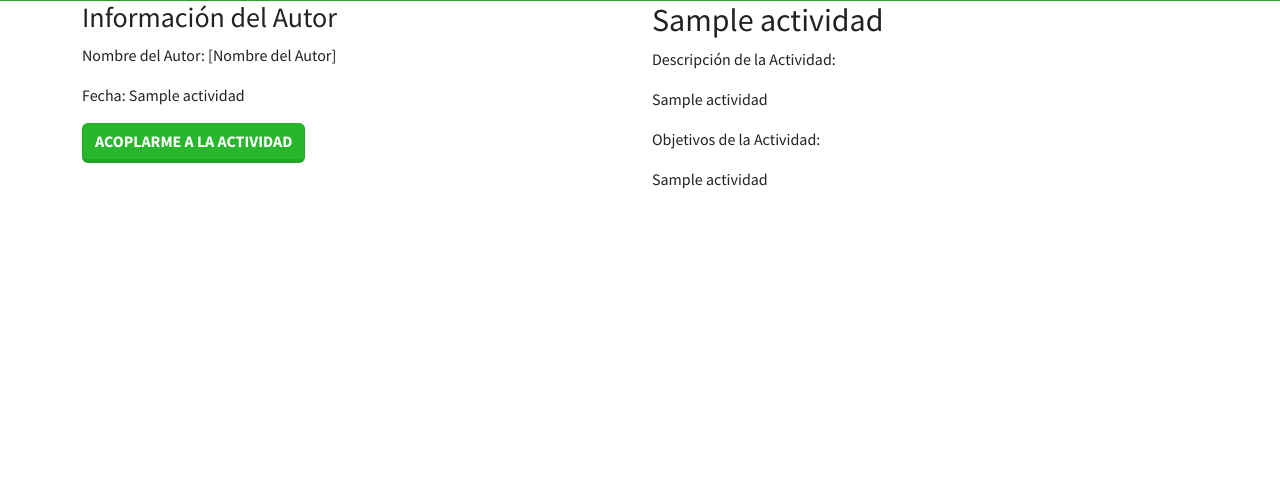
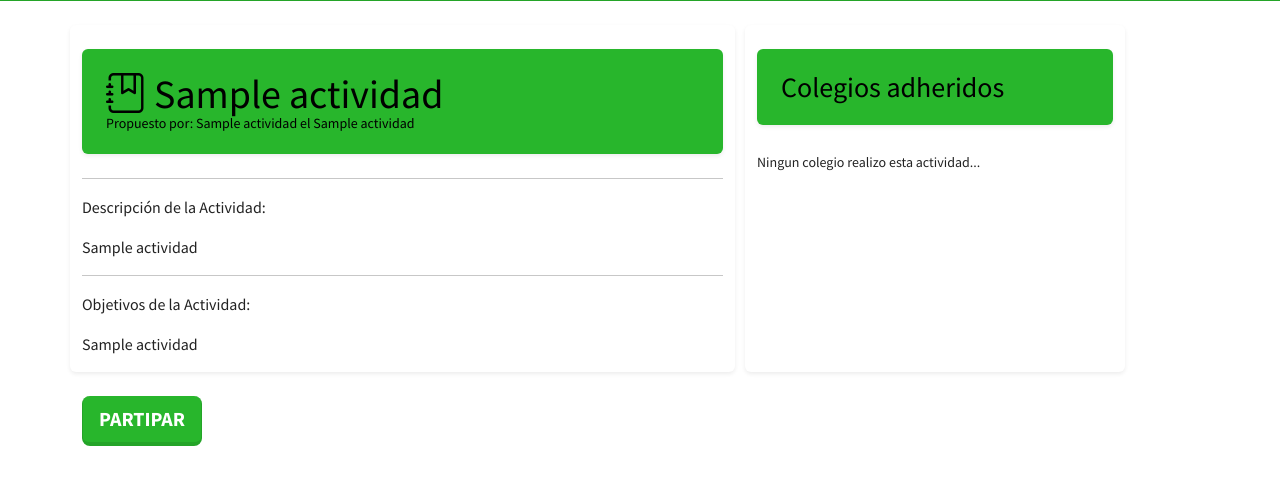
Before and after one commit to carloslugoo/Diocesis-2023, a Flask app: template templates/ver_actividad.html in a window 1280 px wide. Shown: the part 129-614 px from the top of the page. Run offline with Flask 3, Linux system fonts and the light colour scheme; the template is opened without the code that fills it: most values are stand-ins (such as "Sample title", 1, 10 or a date in 2020); some libraries are stand-ins or nearby versions.

Commit message:
Actividades update
Se agrego estilos, falta que puedan adherirse a la actividad y que pueda eliminar la actividad.
Luego que puedan subir las evidencias al completar las actividades

```diff
--- a/application.py
+++ b/application.py
@@ -85,15 +85,17 @@ def actividades():
 def ver_actividad(id):
   usuario = session.get('user_data')
   mycursor = mydb.cursor()
-  query = "SELECT * FROM actividades WHERE id_actividad = %s"
+  query = "SELECT id_actividad, titulo, descripcion, objetivos, fecha, nmb_admin FROM actividades, admin WHERE id_actividad = %s and admin.id_user = actividades.id_user"
   mycursor.execute(query, (id,))
   actividad = mycursor.fetchall()
+  print(actividad)
   return render_template('ver_actividad.html', user = usuario, actividad = actividad[0])
 
 #Crear actividad Admin
 @app.route('/crear_actividad', methods=['GET', 'POST'])
 def crear_actividad():
   usuario = session.get('user_data')
+  print(usuario)
   if request.method == 'POST':
       # Obtener los datos del formulario
       titulo = request.form['title']
@@ -101,8 +103,8 @@ def crear_actividad():
       objetivos = request.form['objectives']
       fecha_realizacion = request.form['date']
       mycursor = mydb.cursor()
-      sql_insert = "INSERT INTO actividades (titulo, descripcion, objetivos, fecha) VALUES (%s, %s, %s, %s)"
-      valores = (titulo, descripcion, objetivos, fecha_realizacion)
+      sql_insert = "INSERT INTO actividades (titulo, descripcion, objetivos, fecha, id_user) VALUES (%s, %s, %s, %s, %s)"
+      valores = (titulo, descripcion, objetivos, fecha_realizacion, usuario[3])
       # Ejecuta la sentencia SQL
       mycursor.execute(sql_insert, valores)
       mydb.commit()
--- a/templates/ver_actividad.html
+++ b/templates/ver_actividad.html
@@ -7,26 +7,44 @@
 {% block title %}Ver Actividad{% endblock %}
 
 {% block content %}
+<br>
 <div class="container">
     <div class="row">
-        <!-- Parte Izquierda: Información del Autor y Fecha de Realización -->
-        <div class="col-md-6">
-            <h3>Información del Autor</h3>
-            <p>Nombre del Autor: [Nombre del Autor]</p>
-            <p>Fecha: {{actividad.4}}</p>
-            <button class="btn btn-success">Acoplarme a la actividad</button>
-            <!-- Agregar más detalles del autor si es necesario -->
+        <!-- Parte Derecha: Detalles de la Actividad -->
+        <div class="col-md-7 bg-white rounded shadow-sm">
+                <div class="d-flex align-items-center p-4 my-4 text-black bg-success rounded shadow-sm">
+            <div class="lh-1">
+            <h1 class="h1 mb-0 text-black lh-1"><i class="bi bi-journal-bookmark"></i> {{actividad.1}}</h1>
+            <small>Propuesto por: {{actividad.5}} el {{actividad.4}}</small>
+            </div>
+            </div>
+                <hr>
+                <p>Descripción de la Actividad:</p>
+                <p style="text-align: justify;">{{actividad.2}}</p>
+                <hr>
+                <p>Objetivos de la Actividad:</p>
+                <p style="text-align: justify;">{{actividad.3}}</p>
+        </div>
+        <div class="col-md-4 bg-white rounded shadow-sm" style="margin-left: 10px;">
+            <div class="d-flex align-items-center p-4 my-4 text-black bg-success rounded shadow-sm">
+                <div class="lh-1">
+                <h1 class="h3 mb-0 text-black lh-1">Colegios adheridos</h1>
+                </div>
+            </div>
+            <small>Ningun colegio realizo esta actividad...</small>
+
         </div>
 
-        <!-- Parte Derecha: Detalles de la Actividad -->
-        <div class="col-md-6">
-            <h2>{{actividad.1}}</h2>
-            <p>Descripción de la Actividad:</p>
-            <p>{{actividad.2}}</p>
-            <p>Objetivos de la Actividad:</p>
-            <p>{{actividad.3}}</p>
+        <div class="col-md-4">
+            <br>
+            {% if user.3 == 2%}
+            <a href="/ver_actividad/{{actividad.0}}" class="btn btn-success btn-lg btn-block btn-block card-button">Borrar actividad</a>
+            {%else%}
+            <a href="/ver_actividad/{{actividad.0}}" class="btn btn-success btn-lg btn-block btn-block card-button">Partipar</a>
+            {%endif%}
+        </div>
 
-        </div>
+
     </div>
 </div>
 
```
Also changed, not shown: templates/actividades.html (+7 -4 lines).
